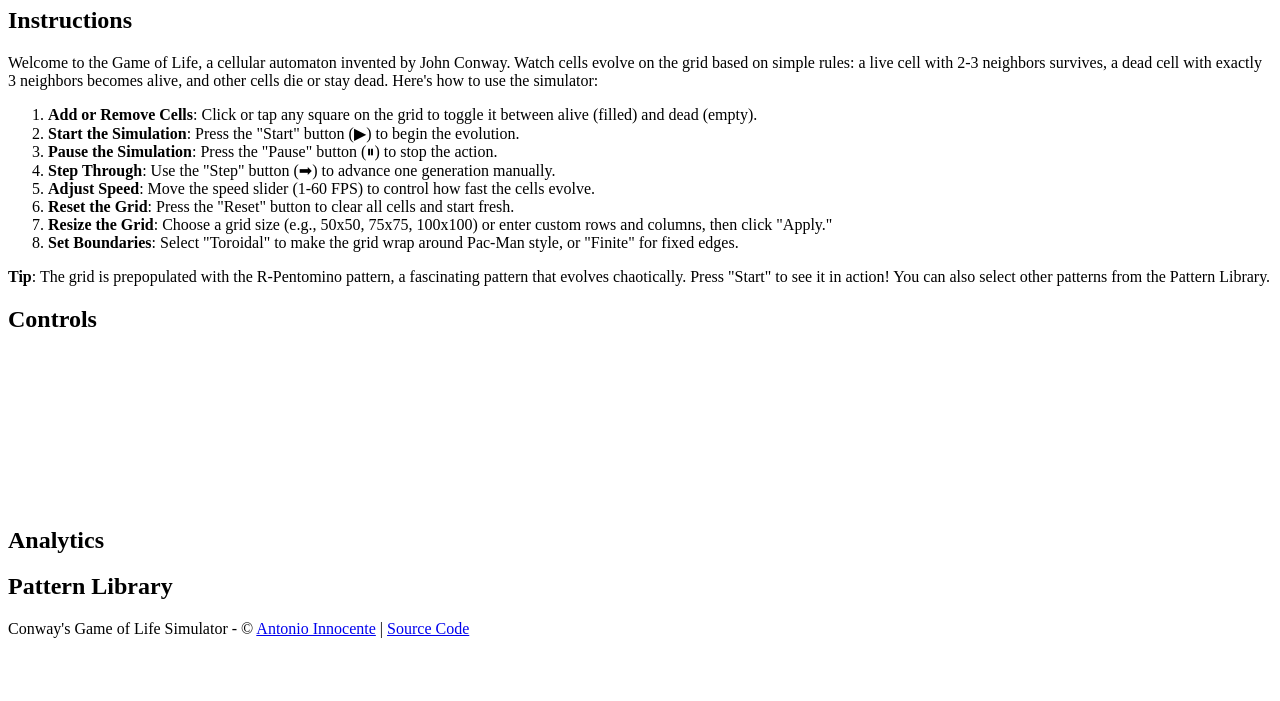
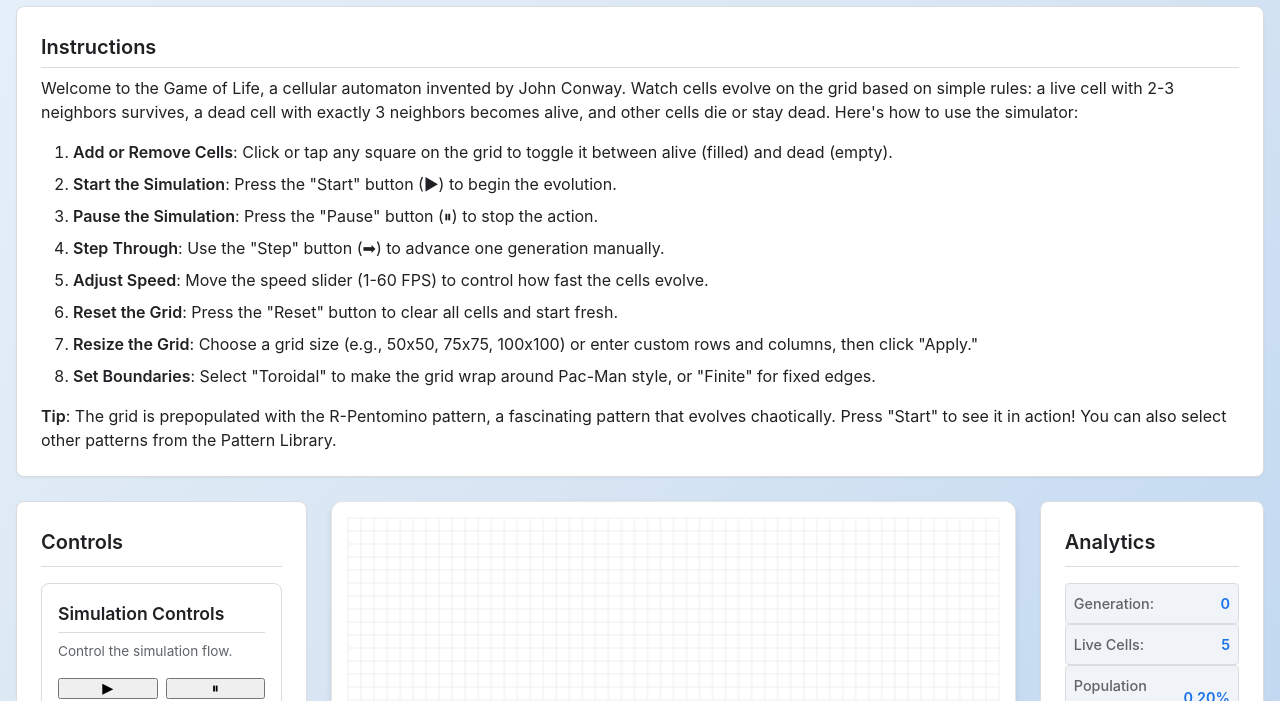
Before and after one commit to AntonioAI/game-of-life-simulator, a plain HTML site: page index.html in a window 1280 px wide. Shown: the part 99-800 px from the top of the page. Drawn offline with Linux system fonts and the light colour scheme; the site is published under a folder, as on GitHub Pages, so addresses that start at the root find nothing.

Commit message:
use relative paths for inits (#33)

```diff
--- a/index.html
+++ b/index.html
@@ -9,7 +9,7 @@
     <meta name="viewport" content="width=device-width, initial-scale=1.0, maximum-scale=1.0, user-scalable=no">
     <meta name="description" content="Interactive Game of Life simulator with customizable patterns and controls">
     <title>Game of Life Simulator</title>
-    <link rel="stylesheet" href="/styles/main.css">
+    <link rel="stylesheet" href="styles/main.css">
     <meta name="google-adsense-account" content="ca-pub-4772375115624530">
     <script async src="https://pagead2.googlesyndication.com/pagead/js/adsbygoogle.js?client=ca-pub-4772375115624530" crossorigin="anonymous"></script>
 </head>
@@ -73,16 +73,16 @@
     </div>
 
     <!-- Import initialization module first -->
-    <script type="module" src="/src/init.js"></script>
+    <script type="module" src="src/init.js"></script>
 
     <!-- Main application entry point -->
-    <script type="module" src="/src/main.js"></script>
+    <script type="module" src="src/main.js"></script>
 
     <!-- Test runner -->
     <script type="module">
         // Run tests if in development mode with ?test=true parameter
         if (window.location.search.includes('test=true')) {
-            import('/src/tests/runTests.js')
+            import('./src/tests/runTests.js')
                 .then(() => console.log('Test runner loaded'))
                 .catch(err => console.error('Failed to load test runner:', err));
         }
```
